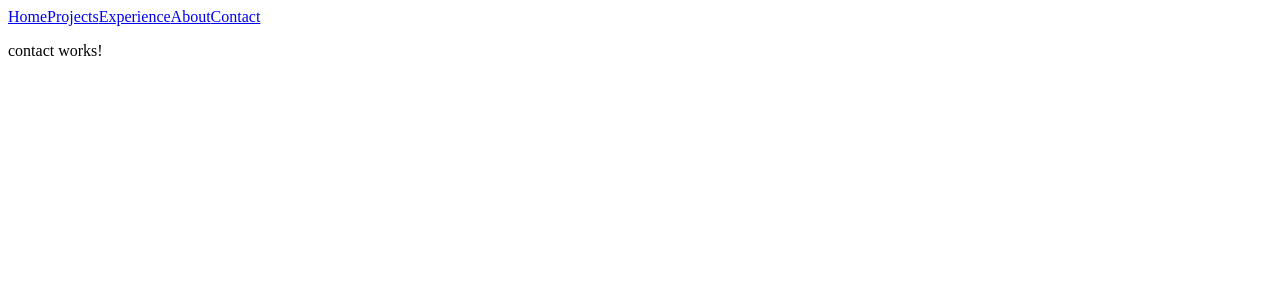
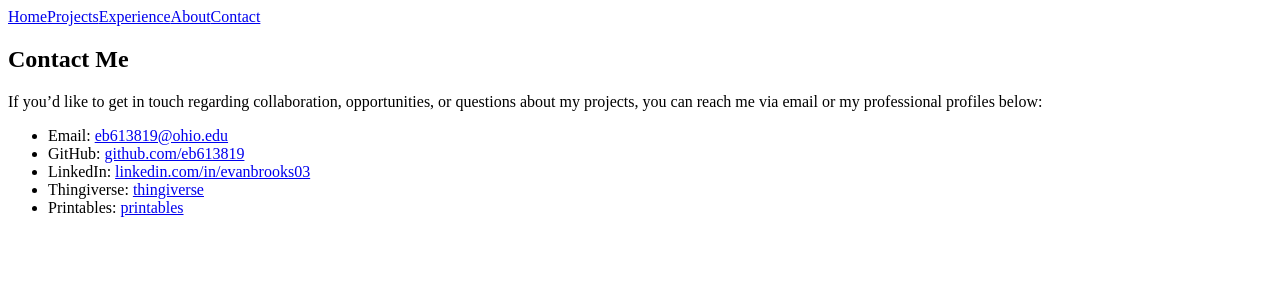
Before and after one commit to eb613819/personal-website, an Angular app: page /contact in a window 1280 px wide. Shown: the top 300 px of the page. Built offline with nearby package versions, Linux system fonts and the light colour scheme.

Commit message:
Add basic Contact page content

```diff
--- a/src/app/pages/contact/contact.component.html
+++ b/src/app/pages/contact/contact.component.html
@@ -1 +1,11 @@
-<p>contact works!</p>
+<h2>Contact Me</h2>
+
+<p>If you’d like to get in touch regarding collaboration, opportunities, or questions about my projects, you can reach me via email or my professional profiles below:</p>
+
+<ul>
+  <li>Email: <a href="mailto:eb613819@ohio.edu">eb613819&#64;ohio.edu</a></li>
+  <li>GitHub: <a href="https://github.com/eb613819" target="_blank">github.com/eb613819</a></li>
+  <li>LinkedIn: <a href="https://linkedin.com/in/evanbrooks03" target="_blank">linkedin.com/in/evanbrooks03</a></li>
+  <li>Thingiverse: <a href="https://thingiverse.com" target="_blank">thingiverse</a></li>
+  <li>Printables: <a href="https://printables.com" target="_blank">printables</a></li>
+</ul>
```
